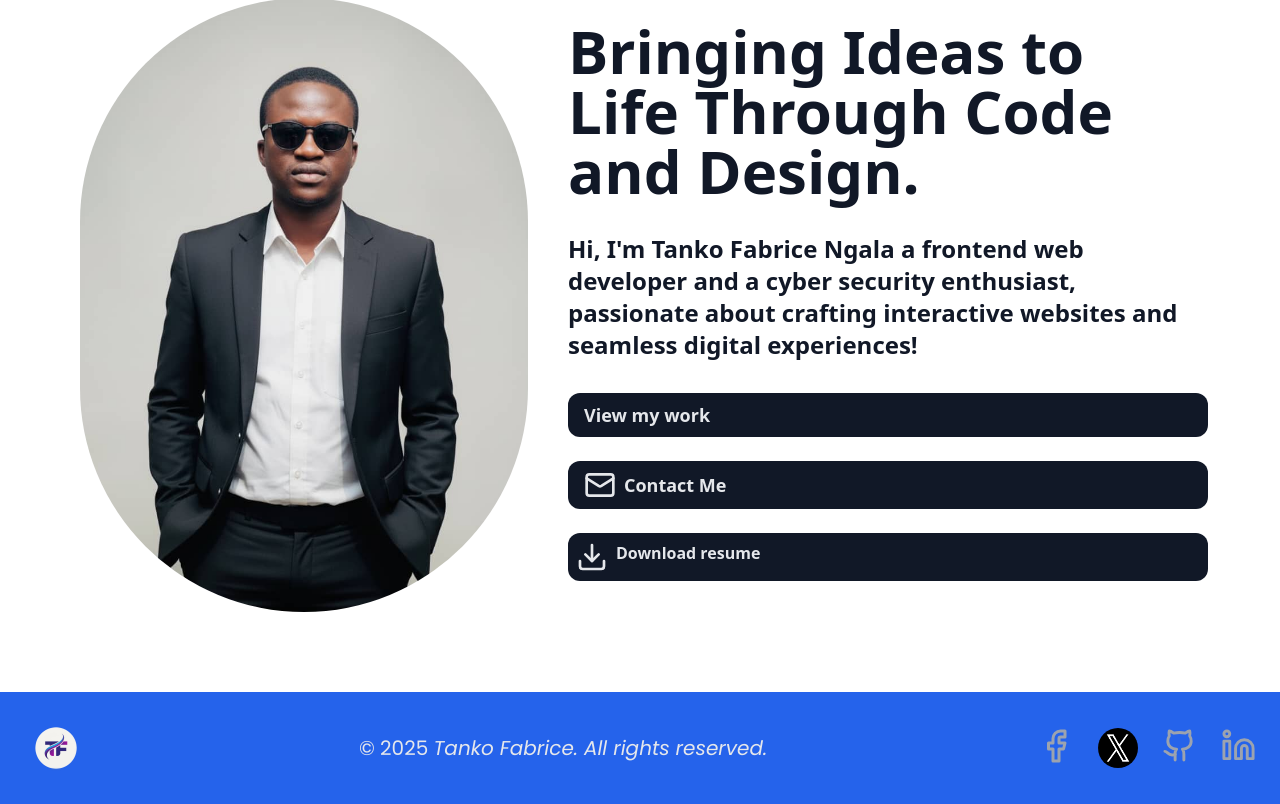
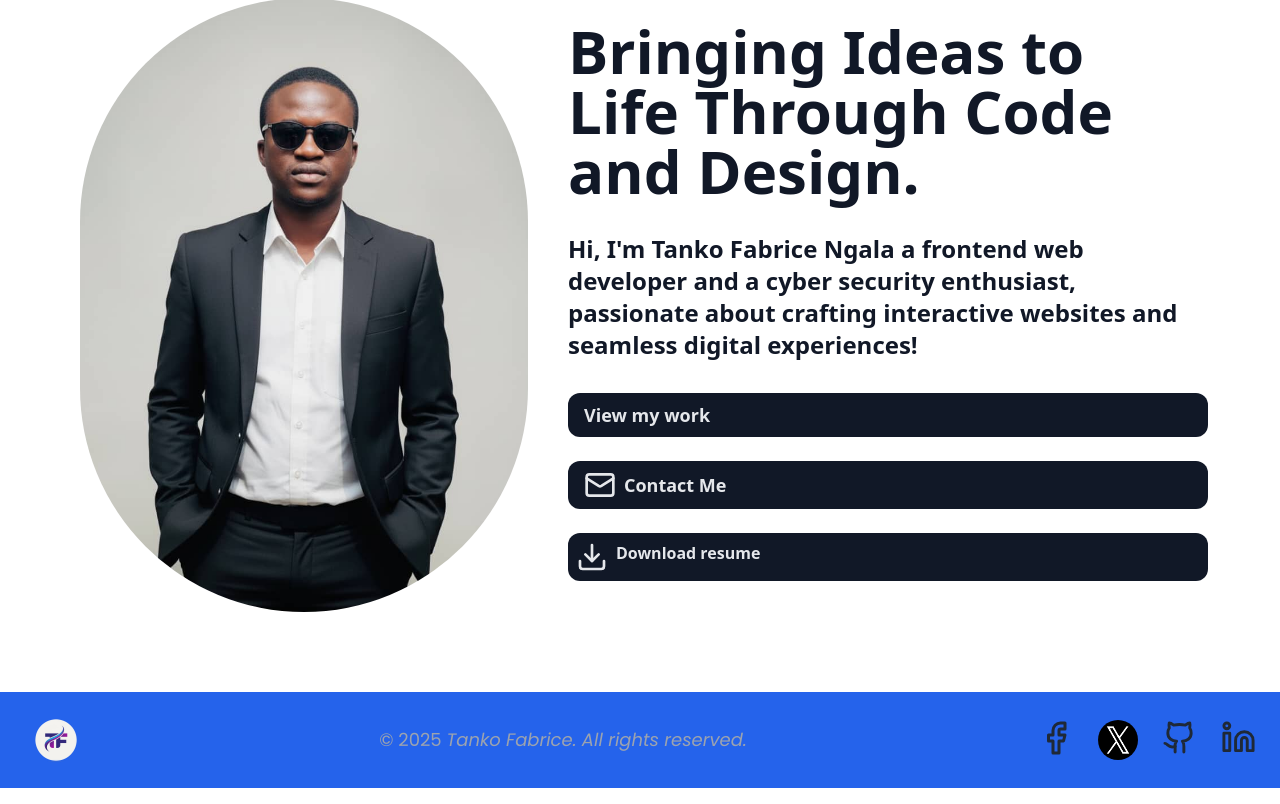
Before and after one commit to Tanko99/Portfolio, a React (Vite) app in the folder tanko-fabrice/: page / in a window 1280 px wide. Shown: the part 194-998 px from the top of the page. Built offline with nearby package versions, Linux system fonts and the light colour scheme.

Commit message:
footer; text co;or changed

```diff
--- a/tanko-fabrice/src/components/Footer.jsx
+++ b/tanko-fabrice/src/components/Footer.jsx
@@ -5,13 +5,13 @@ import icon from '../assets/x-icon.png';
 
 function Footer(){
     return (
-        <footer className="bg-primary mt-20 px-6 py-6 font-poppins text-gray-200 flex flex-col md:flex-row
+        <footer className="bg-primary mt-20 px-6 py-4 font-poppins text-gray-400 flex flex-col md:flex-row
         md:items-center  md:justify-between md:gap-0 gap-4" >
             <img src={logo} alt="my logo"  className="w-16 h-16 rounded-full" />
-            <p className="text-sm  md:text-xl sm:text-lg text-center md:text-right">
+            <p className="text-lg text-center md:text-right">
                 &copy; {new Date().getFullYear()} <em>Tanko Fabrice. All rights reserved.</em>
              </p>
-            <div className="flex justify-center text-black md:justify-start / md:justify-end text-gray-400  gap-4 md:gap-6">
+            <div className="flex justify-center text-gray-800 md:justify-start / md:justify-end text-gray-400  gap-4 md:gap-6">
                 <a href="https://www.facebook.com/share/17gMMJNHhP/" target="_blank" rel="noopener nooreferrer">
                     <Facebook size={36}  />
                 </a>
```
